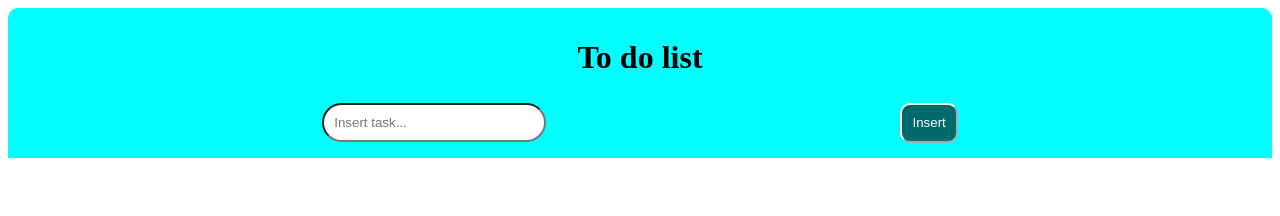
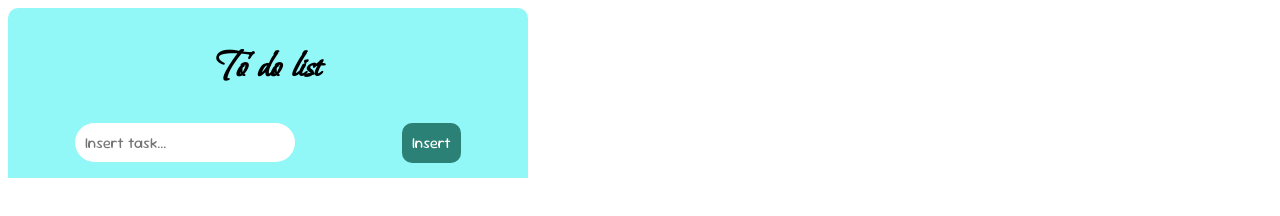
Before and after one commit to Mayra016/ToDoList, a plain HTML site: page index.html in a window 1280 px wide. Drawn offline with Linux system fonts and the light colour scheme.

Commit message:
feat add switch background color for new tasks and add fonts

```diff
--- a/index.html
+++ b/index.html
@@ -6,19 +6,51 @@
     <title>To do list</title>
     <style>
         /* INPUT CONTAINER */
+        :root{
+            --dark-color: #2c8176;
+            --saturated-color : rgb(145, 247, 247);
+            --light-color: rgb(178, 255, 255);
+        }
 
+        /* FONTS */
+
+        @font-face {
+            font-family: 'BonheurRoyale';
+            src: url('../fonts/BonheurRoyale-Regular.ttf') format('truetype');
+        }
+
+        @font-face {
+            font-family: 'SourGummy';
+            src: url('../fonts/SourGummy-VariableFont_wdth,wght.ttf') format('truetype');
+        }
+
+        .title {
+            font-family: 'BonheurRoyale';
+            font-size: 40px;
+        }
+
+        .text {
+            font-family: 'SourGummy';
+
+            font-size: 15px;
+        }
+
+        .to-do-list {
+            width: 500px;
+            height: fit-content;
+        }
         .insert {
-            background-color: aqua;
+            background-color: var(--saturated-color);
             border-radius: 10px 10px 0px 0px;
             padding: 10px;
             text-align: center;
+            width: 100%;
         }
 
         .input-container {
             display: flex;
             flex-direction: row;
             text-align: center;
-            background-color: aqua;
             width: 100%;
             height: 50px;
             gap: 50px;
@@ -32,15 +64,18 @@
             width: 200px;
         }
 
+        input {
+            border-style : none;
+        }
+
         button {
             cursor: pointer;
             padding: 10px;
             border-radius: 10px;
             height: 40px;
-            background-color: rgb(0, 106, 106);
+            background-color: var(--dark-color);
             color: white;
-            border-width: 2px;
-            border-color: white;
+            border: none;
             transition: transform 3 ease-in-out;
         }
 
@@ -55,6 +90,7 @@
             display: flex;
             flex-direction: column;
             background-color: white;
+            width: 100%;
         }
 
         li, ul {
@@ -77,11 +113,14 @@
             font-size: 30px;
         }
 
-        .tasks-container, tasks {
+        .tasks-container, .tasks {
             width: 100%;
             margin: 0px;
             padding: 0px;
+            display: flex;
+            flex-direction: column;
         }
+
     </style>
 </head>
 
@@ -89,15 +128,15 @@
 
     <div class="to-do-list">
         <div class="insert">
-            <h1>To do list</h1>
+            <h1 class="title">To do list</h1>
             <div class="input-container">
-                <input class="input-task" placeholder="Insert task...">
-                <button onclick="update()">Insert</button>
+                <input class="input-task text" placeholder="Insert task...">
+                <button class="text" onclick="update()">Insert</button>
             </div>
 
         </div>
         <div class="tasks-container">
-            <ul class="tasks">
+            <ul class="tasks text">
 
             </ul>
         </div>
@@ -107,6 +146,7 @@
         var tasks = document.querySelector(".tasks");
         var liList = document.getElementsByTagName("LI");
         var taskIndex = 0;
+        var alternate = false;
 
         function update() {
             var newTaskDiv = document.createElement("div");
@@ -124,6 +164,11 @@
             newTaskDiv.classList.add("new-tasks");
             newTaskDiv.id = taskIndex;
 
+            if (alternate) {
+                newTaskDiv.style.backgroundColor = "rgb(178, 255, 255)";
+            }
+
+            alternate = !alternate;
 
             newTaskDiv.appendChild(newTask);
             newTaskDiv.appendChild(closeBtn);
```
Also changed, not shown: fonts/BonheurRoyale-Regular.ttf (added), fonts/SourGummy-VariableFont_wdth,wght.ttf (added), 1 other file.
